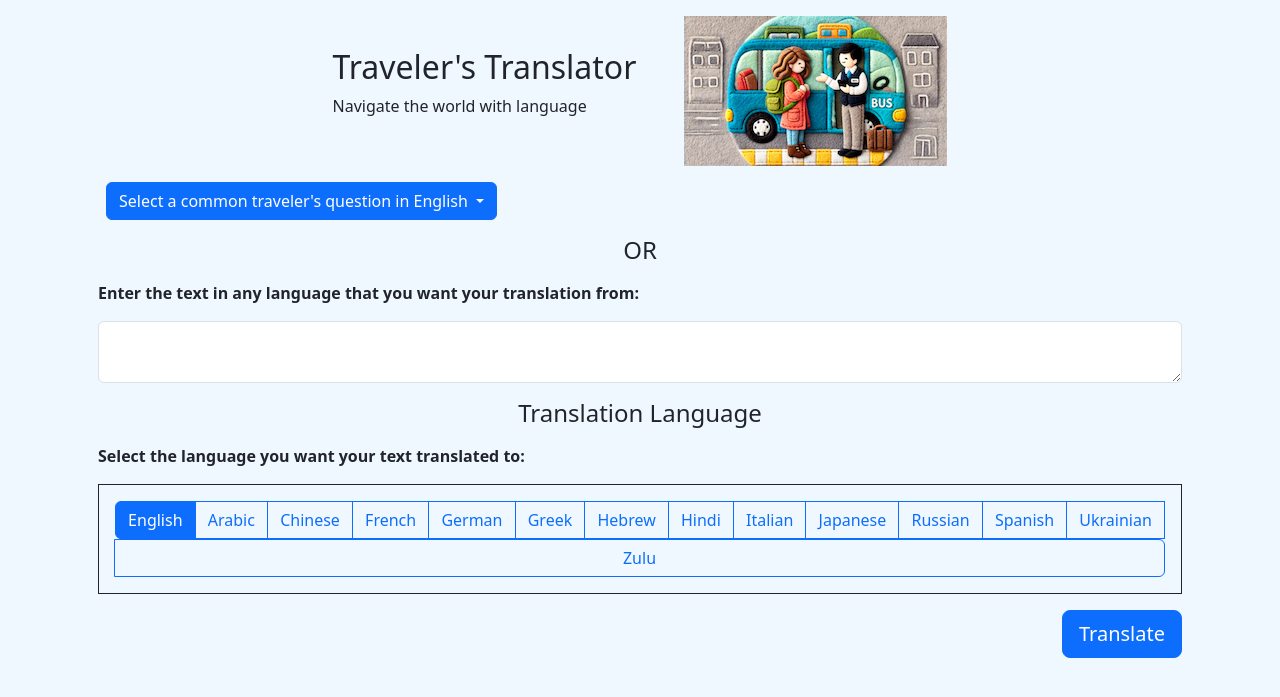
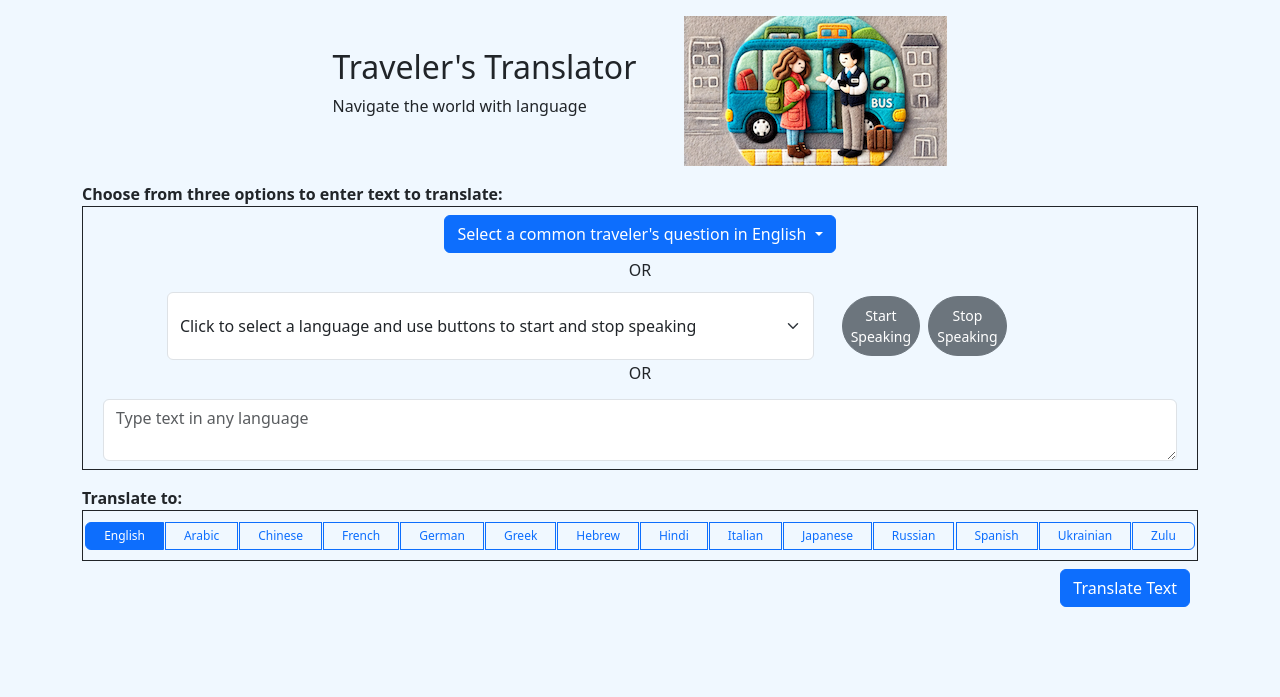
Before and after one commit to rebeccapeltz/FlaskTranslation, a Flask app: page / in a window 1280 px wide. Shown: the part 48-745 px from the top of the page. Run offline with Flask 3, Linux system fonts and the light colour scheme.

Commit message:
add speech recognition

```diff
--- a/app.py
+++ b/app.py
@@ -6,6 +6,8 @@ import azure.cognitiveservices.speech as speechsdk
 import io
 import struct
 import os
+from pydub import AudioSegment
+
 
 from dotenv import load_dotenv
 load_dotenv()
@@ -15,6 +17,7 @@ key = os.environ.get("TRANSLATOR_KEY")
 endpoint = os.environ.get("TEXT_TRANSLATION_ENDPOINT")
 region = os.environ.get('LOCATION')
 speechKey = os.environ.get('SPEECH_KEY')
+speechEndpoint = os.environ.get('SPEECH_ENDPOINT')
 
 app = Flask(__name__)
 app.config['TEMPLATES_AUTO_RELOAD'] = True
@@ -249,5 +252,53 @@ def synthesize():
         traceback.print_exc()
         return str(e), 500
 
+@app.route('/upload_audio', methods=['POST'])
+def upload_audio():
+    try:
+        print("Received audio upload request")
+
+        # Ensure the language parameter is correctly set in the endpoint URL
+        language = request.form.get('language', 'en-US')  # Default to 'en-US' if not provided
+        endpoint = f"https://{region}.stt.speech.microsoft.com/speech/recognition/dictation/cognitiveservices/v1?language={language}"
+        print('Sending request to:', endpoint)
+
+        audio_file = request.files["audio"]  # Get uploaded file (raw WebM/Opus, Ogg, etc.)
+        audio_data = audio_file.read()  # Read file into memory
+
+        # Convert to WAV format
+        audio_segment = AudioSegment.from_file(io.BytesIO(audio_data))  # Auto-detects format
+        audio_segment = audio_segment.set_frame_rate(16000).set_channels(1).set_sample_width(2)  # PCM 16-bit, mono
+
+        # Convert back to bytes
+        wav_io = io.BytesIO()
+        audio_segment.export(wav_io, format="wav")
+        wav_io.seek(0)
+        print("Audio converted to WAV format")
+
+        # Send to Azure Speech API
+        headers = {
+            "Ocp-Apim-Subscription-Key": speechKey,
+            'Ocp-Apim-Region': region,
+            "Content-Type": "audio/wav",
+            "Accept": "application/json;text/xml",
+            "Content-Length": str(len(wav_io.getvalue()))
+        }
+
+        response = requests.post(endpoint, headers=headers, data=wav_io)
+        print(response.text)
+        if response.status_code == 200:
+            return jsonify({"text": response.json().get("DisplayText", "")})
+        else:
+            print(f"Azure Speech API Error {response.status_code}: {response.text}")  # Log error
+            return jsonify({
+                "error": "Azure API error",
+                "status_code": response.status_code,
+                "details": response.text
+            }), response.status_code
+    except Exception as e:
+        print(f"Error in upload_audio: {e}")
+        traceback.print_exc()
+        return jsonify({"error": "Internal server error"}), 500
+
 if __name__ == '__main__':
     app.run(debug=True)
--- a/requirements.txt
+++ b/requirements.txt
@@ -4,3 +4,5 @@ requests
 python-dotenv
 azure-ai-translation-text
 azure-cognitiveservices-speech
+pydub
+audioop-lts
--- a/static/css/style.css
+++ b/static/css/style.css
@@ -1,19 +1,25 @@
 /* Base font size for desktop */
 html {
-    font-size: calc(.2em + 1vw);
+  font-size: calc(0.2em + 1vw);
 }
 
 /* Font size for tablets (width between 600px and 900px) */
 @media (max-width: 900px) and (min-width: 600px) {
   html {
-        font-size: calc(.3em + 1vw);
+    font-size: calc(0.3em + 1vw);
   }
 }
 
 /* Font size for mobile devices (width less than 600px) */
 @media (max-width: 600px) {
   html {
-        font-size: calc(.4em + 1vw);
+    font-size: calc(0.4em + 1vw);
+  }
+  select {
+    font-size: 16px;
+  }
+  option {
+    font-size: 16px;
   }
 }
 body {
@@ -31,7 +37,6 @@ body {
   text-align: center;
 }
 
-
 /* results */
 #speakOriginal,
 #speakTranslated {
@@ -39,16 +44,18 @@ body {
 }
 
 .text-font {
-    font-family: 'Courier New', Times, serif;
+  font-family: "Courier New", Times, serif;
 }
 
 .translation {
   color: #2832c2;
 }
-.scrollable-paragraph{
+.scrollable-paragraph {
   height: 200px;
   overflow-y: auto;
 }
-.short-navbar{
+@media (min-width: 600px) {
+  .navbar-height {
     height: 3rem;
   }
+}
--- /dev/null
+++ b/static/js/speechRecognition.js
@@ -0,0 +1,185 @@
+const languageSelectElement = document.getElementById("speechLanguageSelect");
+const speechOffButton = document.querySelector("#speechOff");
+const speechOnButton = document.querySelector("#speechOn");
+const inputText = document.querySelector("#input_text");
+let language;
+let mediaRecorder;
+let localStream;
+let audioChunks = [];
+
+
+/**
+ * Get file extension from mime type
+ * @param {} mimeType
+ * @returns file extension or "unknown"
+ */
+function getFileExtension(mimeType) {
+  const mimeExtensions = {
+    "audio/webm": "webm",
+    "audio/webm;codecs=pcm": "webm",
+    "audio/webm;codecs=opus": "webm",
+    "audio/ogg": "ogg",
+    "audio/ogg;codecs=opus": "ogg",
+    "audio/wav": "wav",
+    "audio/x-wav": "wav",
+    "audio/vnd.wave": "wav",
+    "audio/mpeg": "mp3",
+    "audio/mp3": "mp3",
+    "audio/mp4": "mp4",
+    "audio/aac": "aac",
+    "audio/flac": "flac",
+    "audio/x-m4a": "m4a",
+    "audio/m4a": "m4a",
+  };
+  return mimeExtensions[mimeType] || "unknown";
+}
+
+/**
+ * Determine the browser's supported mime type
+ * @returns supported mime type
+ */
+function getSupportedMimeType() {
+  const mimeTypes = [
+    "audio/wav",
+    "audio/webm;codecs=pcm",
+    "audio/webm;codecs=opus",
+    "audio/mp4",
+  ];
+  return mimeTypes.find((type) => MediaRecorder.isTypeSupported(type)) || "";
+}
+
+
+/**
+ * Send blob of collected audio chunks to server
+ * Assigns recognized text to the input text area
+ * @param {} audioBlob
+ * @param {*} mimeType
+ * @param {*} language
+ */
+
+// send blob collected in browser to server and record text response
+// https://learn.microsoft.com/en-us/azure/ai-services/speech-service/rest-speech-to-text-short
+
+async function sendRawAudioToServer(audioBlob, mimeType, language) {
+  const formData = new FormData();
+  const fileExtension = getFileExtension(mimeType);
+  formData.append("audio", audioBlob, `audio.${fileExtension}`);
+  formData.append("language", language);
+  formData.append("format", "simple");
+
+  const response = await fetch("/upload_audio", {
+    method: "POST",
+    body: formData
+  });
+
+  const result = await response.json();
+  inputText.value = result.text;
+  // reset language selection
+  languageSelectElement.value = "none";
+  console.log("Transcription from Flask:", result.text);
+}
+
+/**
+ * Start recording audio from user
+ */
+async function startRecording() {
+  // Request microphone access
+  localStream = await navigator.mediaDevices.getUserMedia({ audio: true });
+  const mimeType = getSupportedMimeType();
+  console.log("Using audio format:", mimeType);
+
+  // Instantiate media recorder with stream and mime type
+  mediaRecorder = new MediaRecorder(localStream, { mimeType });
+
+  // Capture audio chunks into array
+  mediaRecorder.ondataavailable = (event) => {
+    if (event.data.size > 0) {
+      audioChunks.push(event.data);
+    }
+  };
+
+  /***
+   * Stop recording and send audio to server
+   * Clear stream and audio chunks array
+   */
+
+  mediaRecorder.onstop = async () => {
+    debugger;
+
+    const blob = new Blob(audioChunks, { type: mimeType });
+    if (localStream) {
+      localStream.getTracks().forEach((track) => track.stop());
+      localStream = null;
+    }
+    audioChunks = [];
+    sendRawAudioToServer(blob, mimeType,language);
+
+  };
+
+
+  // Start recording
+  mediaRecorder.start();
+  console.log("Recording started...");
+}
+
+/***
+ * Handler for UI call to stop recording
+ */
+function stopRecording() {
+  if (mediaRecorder && mediaRecorder.state !== "inactive") {
+    mediaRecorder.stop();
+    console.log("Recording stopped.");
+  }
+}
+
+/***
+ * Manage state of language selection and speech buttons
+ *  */
+
+// default speech buttons nonclickable
+speechOnButton.style.pointerEvents = "none";
+speechOffButton.style.pointerEvents = "none";
+
+// turn on speech off button when user clicks speech on button
+speechOnButton.addEventListener("click", function (event) {
+  // clear input text to allow for new text
+  inputText.value = "";
+  speechOffButton.classList.remove("btn-secondary");
+  speechOffButton.classList.add("btn-danger");
+  speechOffButton.style.pointerEvents = "auto";
+  startRecording();
+});
+
+// turn off both buttons when user clicks speech off button
+speechOffButton.addEventListener("click", function (event) {
+  event.preventDefault();
+  stopRecording();
+  // disable speech buttons
+  speechOnButton.classList.remove("btn-success");
+  speechOnButton.classList.add("btn-secondary");
+  speechOnButton.style.pointerEvents = "none";
+  speechOffButton.classList.remove("btn-danger");
+  speechOffButton.classList.add("btn-secondary");
+  speechOffButton.style.pointerEvents = "none";
+});
+
+// update speech buttons based on language selection
+languageSelectElement.addEventListener("change", function (event) {
+  event.preventDefault();
+  language = languageSelectElement.value;
+  if (language === "none") {
+    // buttons turn off if no language selected
+    speechOnButton.style.pointerEvents = "none";
+    speechOffButton.style.pointerEvents = "none";
+    //set button colors to secondary (gray)
+    speechOnButton.classList.remove("btn-success");
+    speechOnButton.classList.add("btn-secondary");
+    speechOffButton.classList.remove("btn-danger");
+    speechOffButton.classList.add("btn-secondary");
+  } else {
+    //make speech on link clickable
+    speechOnButton.style.pointerEvents = "auto";
+    speechOnButton.classList.remove("btn-secondary");
+    speechOnButton.classList.add("btn-success");
+  }
+});
--- a/templates/index.html
+++ b/templates/index.html
@@ -12,10 +12,38 @@
         crossorigin="anonymous"></script>
     <title>Translation and Synthesis</title>
     <link rel="stylesheet" href="{{ url_for('static', filename='css/style.css', v=now()) }}">
+
+    <style>
+        .buttonText {
+            display: block;
+            font-size: 14px;
+        }
+
+        /* add media query */
+        .customWidth {
+            width: 90%;
+        }
+
+        @media (max-width: 412px) {
+            .customWidth {
+                width: 100%;
+            }
+        }
+
+
+        .custom-btn {
+            padding: 0.25rem 0.15rem;
+            /* Adjust the padding as needed */
+            margin: 0.15rem;
+            /* Adjust the margin as needed */
+            font-size: 0.75rem;
+            /* Adjust the font size as needed */
+        }
+    </style>
 </head>
 
 <body>
-    <nav class="navbar navbar-expand-lg bg-info-subtle short-navbar">
+    <nav class="navbar navbar-expand-lg bg-info-subtle navbar-height">
         <div class="container-fluid">
             <a class="navbar-brand" href="#"><img src="{{ url_for('static', filename='images/favicon.png', v=now()) }}"
                     alt="brand logo"></a>
@@ -45,11 +73,14 @@
             </div>
         </div>
 
-
-
         <form id="myForm" method="POST">
-            <div class="m-3">
-                <div class="text-start dropdown m-2  select-question">
+            <div class="row text-start">
+                <p class="fw-bold m-0">Choose from three options to enter text to translate:</p>
+            </div>
+            <!-- entering from text -->
+            <div class="border border-dark ">
+                <div class="m-2 text-center row">
+                    <div class=" dropdown select-question">
                         <button class="btn btn-primary dropdown-toggle" type="button" id="dropdownMenuButton1"
                             data-bs-toggle="dropdown" aria-expanded="false">
                             Select a common traveler's question in English
@@ -77,79 +108,125 @@
                         </ul>
                     </div>
                 </div>
-            <div class="text-center m-3">
-                <h4>OR</h4>
+                <div class="text-center m-1 row">
+                    <h6>OR</h6>
                 </div>
-            <div class="x-3 m-3"><span class="fw-bold">Enter the text in any language that you want your translation
-                    from:</span>
-            </div>
-            <div class="text-center m-3">
-                <div class="form-group">
-                    <textarea id="input_text" name="text" cols="15" rows="2" class="form-control"></textarea>
+
+                <!-- speech recognition-->
+                <div class="row mx-auto">
+                    <div class="col-8  d-flex justify-content-end">
+                        <div class="input-group customWidth">
+                            <select id="speechLanguageSelect" class="form-select">
+                                <option value="none" selected>Click to select a language and use buttons to start and stop speaking
+                                </option>
+                                <option value="ar-SA">Arabic</option>
+                                <option value="zh-CN">Chinese</option>
+                                <option value="en-US">English</option>
+                                <option value="fr-FR">French</option>
+                                <option value="de-DE">German</option>
+                                <option value="el-GR">Greek</option>
+                                <option value="he-IL">Hebrew</option>
+                                <option value="hi-IN">Hindi</option>
+                                <option value="it-IT">Italian</option>
+                                <option value="ja-JP">Japanese</option>
+                                <option value="ru-RU">Russian</option>
+                                <option value="es-MX">Spanish</option>
+                                <option value="uk-UA">Ukrainian</option>
+                                <option value="zu-ZA">Zulu</option>
+                            </select>
                         </div>
                     </div>
 
-            <h4 class="text-center mt-3">Translation Language</h4>
-            <div class="m-3"><span class="fw-bold">Select the language you want your text translated to:</span>
+                    <div class="col-4">
+                        <div class="input-group-append">
+                            <!-- <button id="speakInput" class="btn btn-primary">
+                            Click to speak in chosen language
+                        </button> -->
+                            <a role="button" id="speechOn" class="btn btn-secondary rounded-pill m-1 p-2">
+                                <span class="buttonText">Start<br>Speaking</span>
+                            </a>
+                            <a role="button" id="speechOff" class="btn btn-secondary rounded-pill m1 p-2">
+                                <span class="buttonText">Stop<br>Speaking</span>
+                            </a>
+                        </div>
+                    </div>
+                </div>
+                <div class="row text-center m-1">
+                    <h6>OR</h6>
+                </div>
+                <!-- enter text manually -->
+                <div class="row text-center m-2">
+                    <div class="form-group">
+                        <textarea placeholder="Type text in any language" id="input_text" name="text"
+                            class="form-control"></textarea>
+                    </div>
+                </div>
             </div>
 
-            <div class="border border-dark text-center m-3">
-                <div class="btn-group flex-wrap m-3" role="group" aria-label="Language to translate to">
+            <!-- entering to language -->
+            <div class="row text-start">
+                <p class="fw-bold pt-3 m-0">Translate to:</p>
+            </div>
+
+            <div class="row text-center border border-dark mx-auto">
+                <div class="btn-group flex-wrap py-2 px-0" role="group" aria-label="translate to">
 
                     <input type="radio" value="en" class="btn-check" name="language" id="btnradio1" autocomplete="off"
                         checked>
-                    <label class="btn btn-outline-primary" for="btnradio1">English</label>
+                    <label class="btn btn-outline-primary custom-btn" for="btnradio1">English</label>
 
                     <input type="radio" value="ar" class="btn-check" name="language" id="btnradio0" autocomplete="off">
-                    <label class="btn btn-outline-primary" for="btnradio0">Arabic</label>
+                    <label class="btn btn-outline-primary custom-btn" for="btnradio0">Arabic</label>
 
                     <input type="radio" value="zh" class="btn-check" name="language" id="btnradio9" autocomplete="off">
-                    <label class="btn btn-outline-primary" for="btnradio9">Chinese</label>
+                    <label class="btn btn-outline-primary custom-btn" for="btnradio9">Chinese</label>
 
                     <input type="radio" value="fr" class="btn-check" name="language" id="btnradio2" autocomplete="off">
-                    <label class="btn btn-outline-primary" for="btnradio2">French</label>
+                    <label class="btn btn-outline-primary custom-btn" for="btnradio2">French</label>
 
                     <input type="radio" value="de" class="btn-check" name="language" id="btnradio3" autocomplete="off">
-                    <label class="btn btn-outline-primary" for="btnradio3">German</label>
+                    <label class="btn btn-outline-primary custom-btn" for="btnradio3">German</label>
 
                     <input type="radio" value="el" class="btn-check" name="language" id="btnradioEl" autocomplete="off">
-                    <label class="btn btn-outline-primary" for="btnradioEl">Greek</label>
+                    <label class="btn btn-outline-primary custom-btn" for="btnradioEl">Greek</label>
 
                     <input type="radio" value="he" class="btn-check" name="language" id="btnradio02" autocomplete="off">
-                    <label class="btn btn-outline-primary" for="btnradio02">Hebrew</label>
+                    <label class="btn btn-outline-primary custom-btn" for="btnradio02">Hebrew</label>
 
                     <input type="radio" value="hi" class="btn-check" name="language" id="btnradio01" autocomplete="off">
-                    <label class="btn btn-outline-primary" for="btnradio01">Hindi</label>
+                    <label class="btn btn-outline-primary custom-btn" for="btnradio01">Hindi</label>
 
                     <input type="radio" value="it" class="btn-check" name="language" id="btnradio4" autocomplete="off">
-                    <label class="btn btn-outline-primary" for="btnradio4">Italian</label>
+                    <label class="btn btn-outline-primary custom-btn" for="btnradio4">Italian</label>
 
                     <input type="radio" value="ja" class="btn-check" name="language" id="btnradio5" autocomplete="off">
-                    <label class="btn btn-outline-primary" for="btnradio5">Japanese</label>
+                    <label class="btn btn-outline-primary custom-btn" for="btnradio5">Japanese</label>
 
                     <input type="radio" value="ru" class="btn-check" name="language" id="btnradio6" autocomplete="off">
-                    <label class="btn btn-outline-primary" for="btnradio6">Russian</label>
+                    <label class="btn btn-outline-primary custom-btn" for="btnradio6">Russian</label>
 
                     <input type="radio" value="es" class="btn-check" name="language" id="btnradio7" autocomplete="off">
-                    <label class="btn btn-outline-primary" for="btnradio7">Spanish</label>
+                    <label class="btn btn-outline-primary custom-btn" for="btnradio7">Spanish</label>
 
                     <input type="radio" value="uk" class="btn-check" name="language" id="btnradio8" autocomplete="off">
-                    <label class="btn btn-outline-primary" for="btnradio8">Ukrainian</label>
+                    <label class="btn btn-outline-primary custom-btn" for="btnradio8">Ukrainian</label>
 
                     <input type="radio" value="zu" class="btn-check" name="language" id="btnradio03" autocomplete="off">
-                    <label class="btn btn-outline-primary" for="btnradio03">Zulu</label>
+                    <label class="btn btn-outline-primary custom-btn" for="btnradio03">Zulu</label>
                 </div>
             </div>
 
 
-            <div class="m-3 text-end">
-                <button type="submit" class="btn btn-lg btn-primary">Translate</button>
+            <div class="m-2 text-end">
+                <button type="submit" class="btn btn-md btn-primary">Translate Text</button>
             </div>
 
         </form>
     </div>
 
+
     <script src="{{ url_for('static', filename='js/askQuestion.js', v=now()) }}"></script>
+    <script src="{{ url_for('static', filename='js/speechRecognition.js', v=now()) }}"></script>
 
 </body>
 
```
Also changed, not shown: templates/about.html (+23 -6 lines), README.md, 1 other file. Lines whose indentation alone changed are shown as unchanged.
